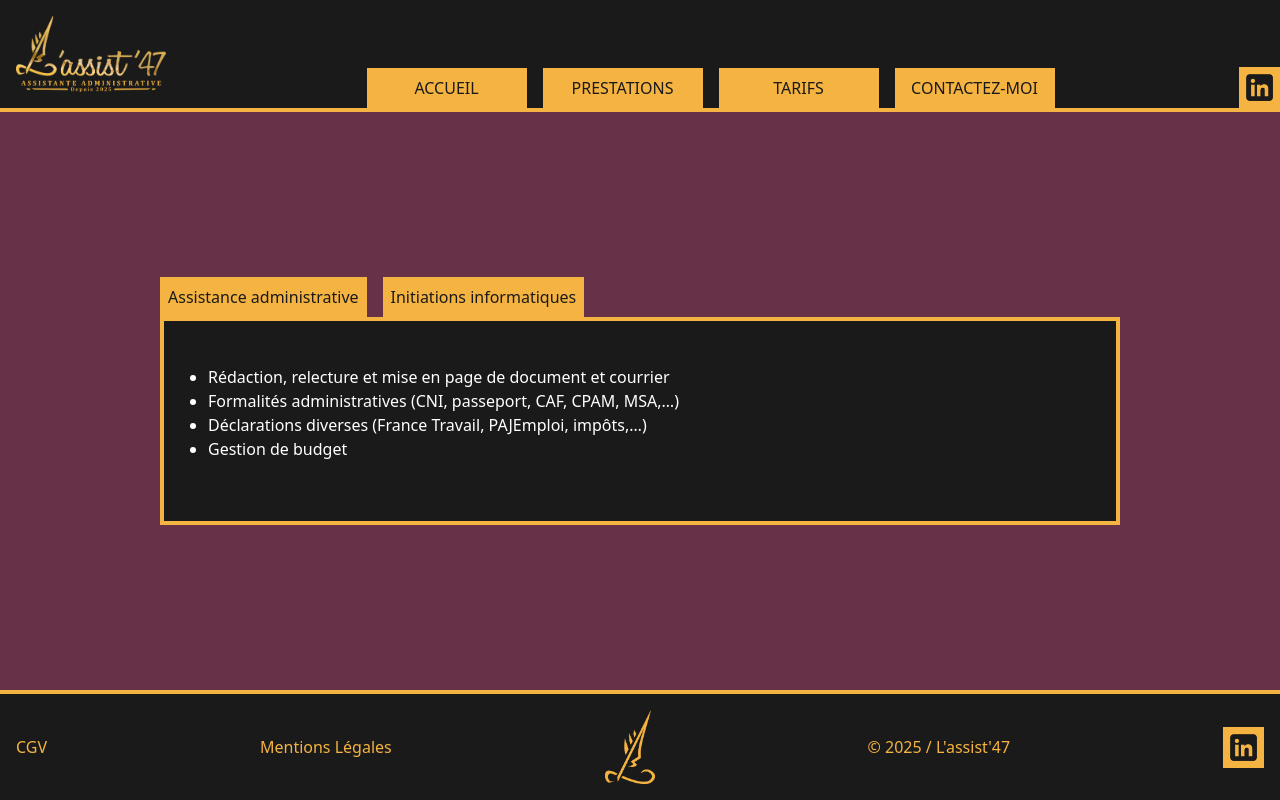
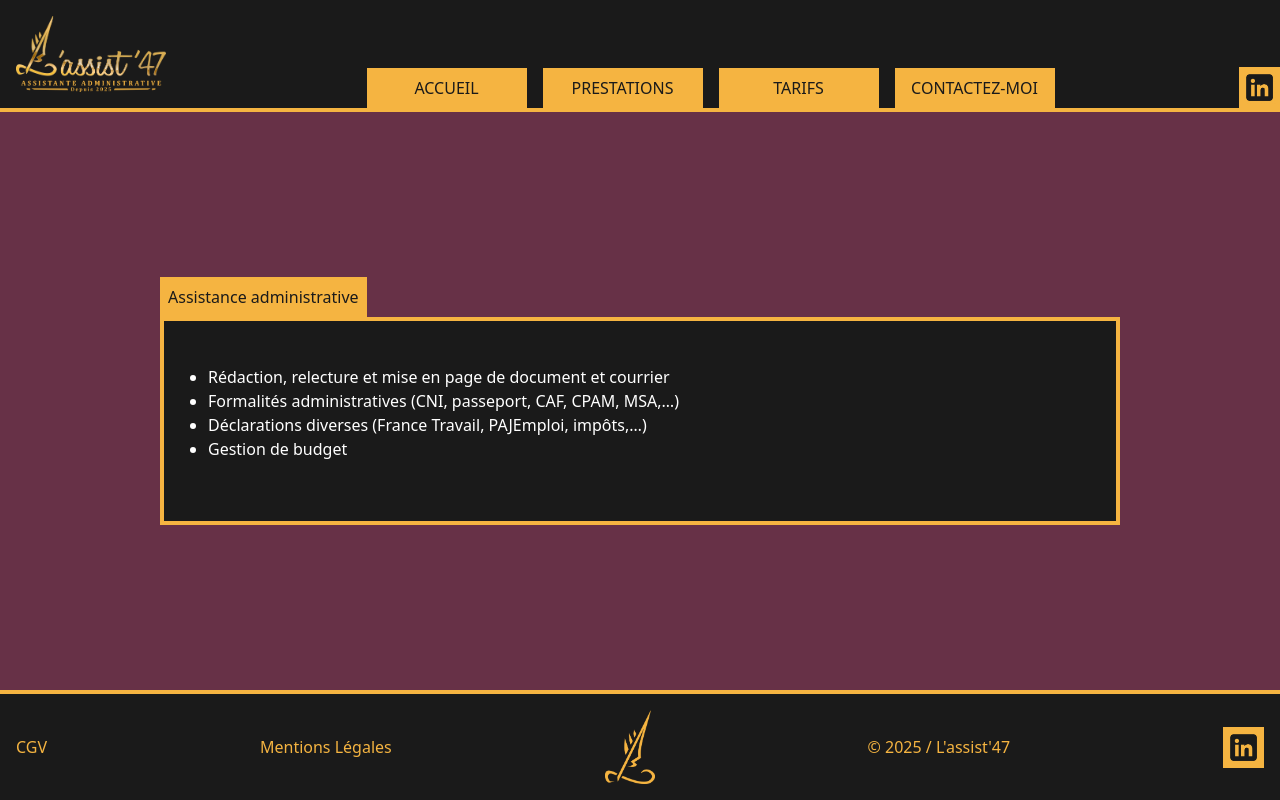
Before and after one commit to paul-mesnilgrente/lassist47, a Next.js app: page /prestations/particuliers in a window 1280 px wide. Built offline with nearby package versions, Linux system fonts and the light colour scheme.

Commit message:
chore: hidden "Initations informatiques"

```diff
--- a/app/prestations/particuliers/page.tsx
+++ b/app/prestations/particuliers/page.tsx
@@ -15,9 +15,9 @@ export default function Particuliers() {
           <Tab className="p-2 min-w-40 text-center bg-gold text-nblack hover:underline">
             Assistance administrative
           </Tab>
-          <Tab className="p-2 min-w-40 text-center bg-gold text-nblack hover:underline">
+          {/* <Tab className="p-2 min-w-40 text-center bg-gold text-nblack hover:underline">
             Initiations informatiques
-          </Tab>
+          </Tab> */}
         </TabList>
         <TabPanels className="p-11 bg-nblack border-4 border-gold">
           <TabPanel>
```
